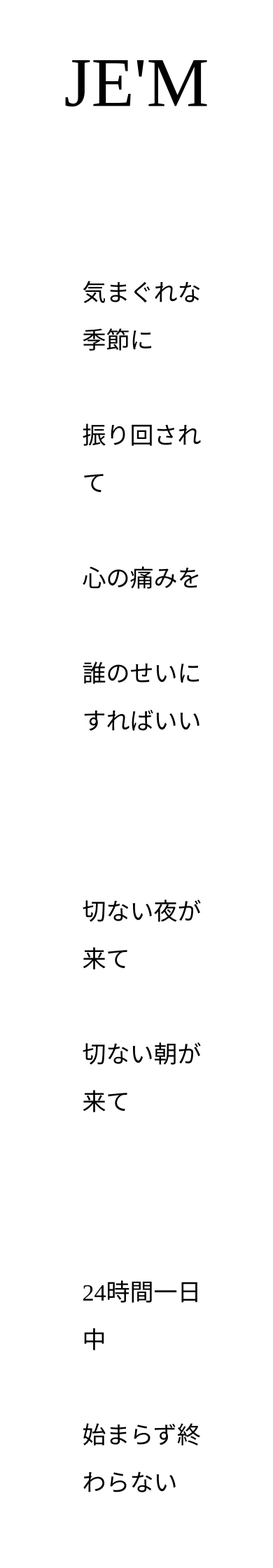
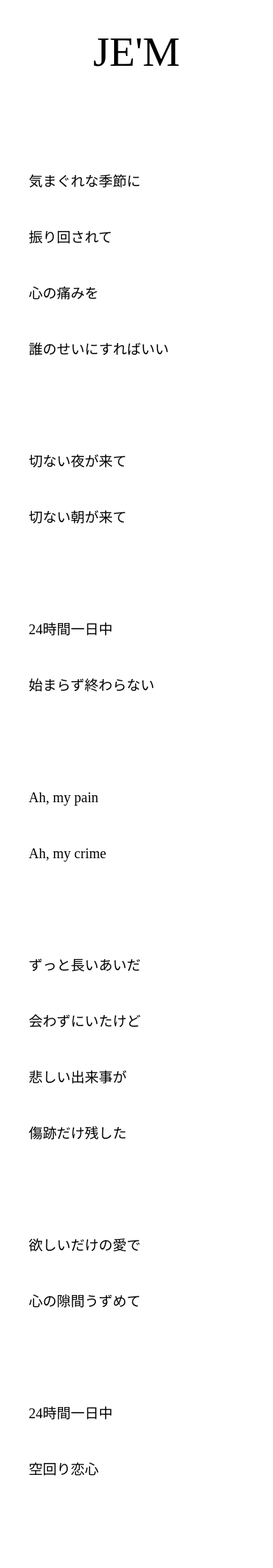
Before and after one commit to ohlucinda/jemlyrics, a Jekyll site: the page built from _posts/2026-03-18-始まらず終わらない.md, in a window 390 px wide. Shown: the top 2240 px of the page at 70% size. Built offline with Jekyll 4.4.1, drawn with Linux system fonts in a browser that asks for light colours; some web fonts are replaced.

Commit message:
Update lyrics.html

```diff
--- a/_layouts/lyrics.html
+++ b/_layouts/lyrics.html
@@ -27,6 +27,22 @@ a { text-decoration: none; color: inherit; }
 }
 .back { margin-top: auto; }
 .back a { font-size: 32px; }
+
+/* スマホ用 */
+@media (max-width: 768px) {
+  .page-wrap {
+    padding: 40px 24px;
+    gap: 30px;
+  }
+  .site-header a { font-size: 60px; }
+  .lyrics-content {
+    font-size: 20px;
+    width: 100%;
+    margin-left: 0;
+    padding-left: 5%;
+  }
+  .back a { font-size: 22px; }
+}
 </style>
 </head>
 <body>
```
